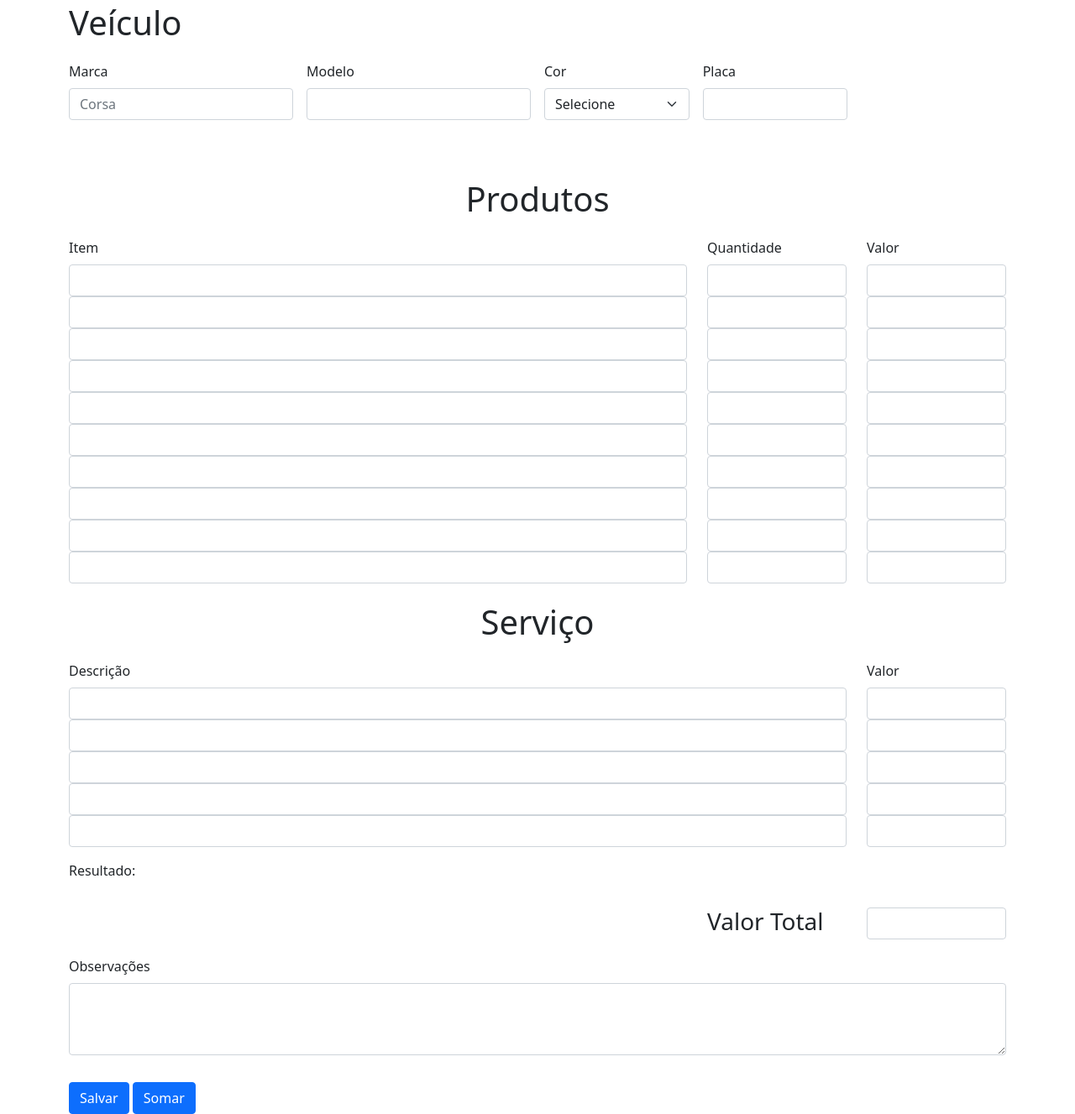
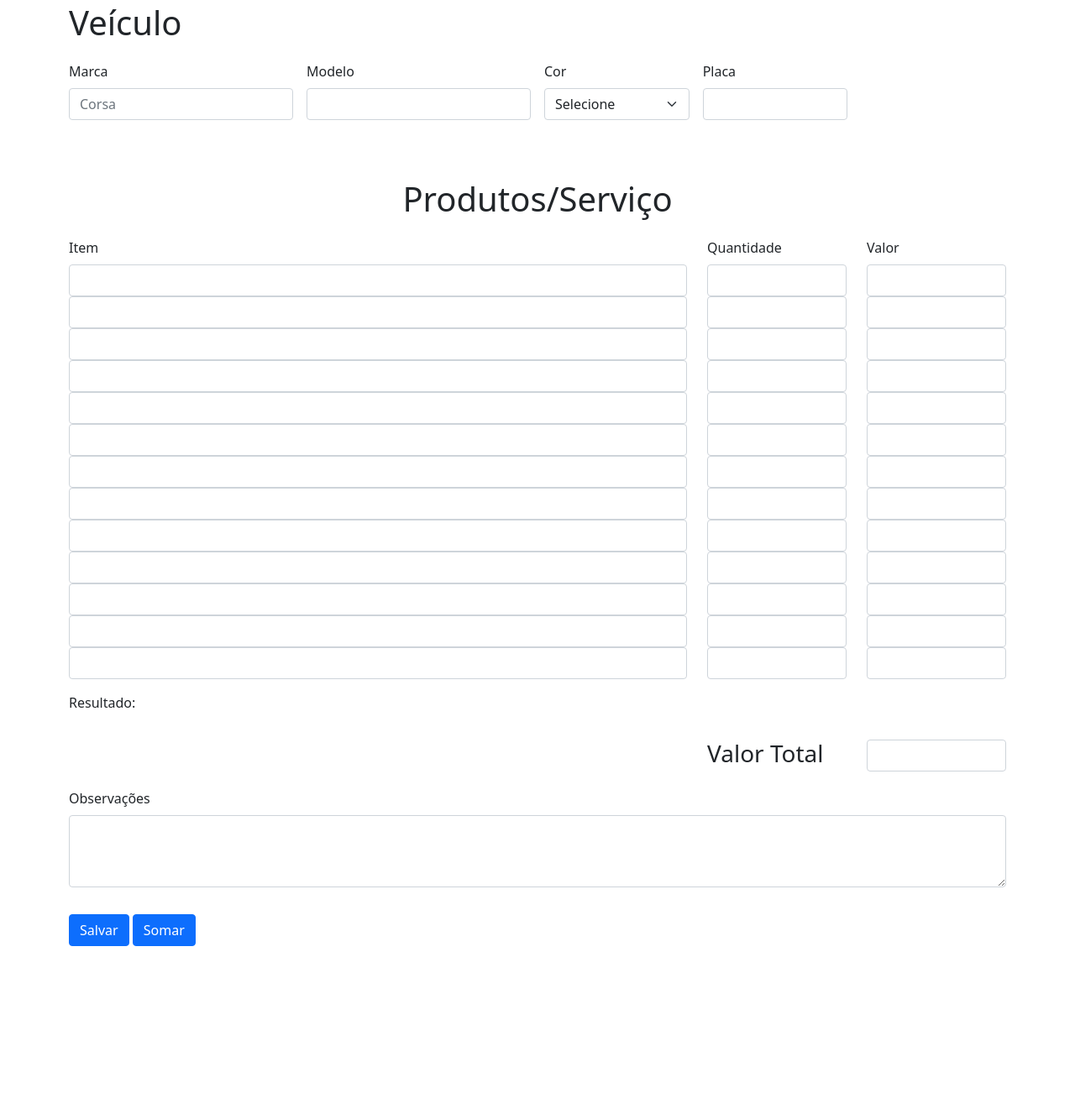
Before and after one commit to andreluizsilv/PrimeiroProjetoComercial, a Django app: page / in a window 1280 px wide. Shown: the part 293-1620 px from the top of the page at 84% size. After the commit the page ends 1420 px from the top, so only its background shows below. Run offline with Django 4.2, Linux system fonts and the light colour scheme.

Commit message:
Update homepage.html

```diff
--- a/app/templates/homepage.html
+++ b/app/templates/homepage.html
@@ -100,7 +100,7 @@
   <div class="col-12">
   </div><br><br>
 
-  <div class="text-center fs-1">Produtos</div><br><br>
+  <div class="text-center fs-1">Produtos/Serviço</div><br><br>
 
   <div class="container">
   <div class="row">
@@ -197,47 +197,37 @@
     <div class="col-sm-2">
     <input type="valor10" class="form-control" id="inputValor10" onKeyUp="mascaraMoeda(this, event)"  value="">
     </div>
+    <div class="col-sm-8">
+    <input type="item10" class="form-control" id="inputItem10">
+    </div>
+    <div class="col-sm-2">
+    <input type="quant10" class="form-control" id="inputQuant10">
+    </div>
+    <div class="col-sm-2">
+    <input type="valor10" class="form-control" id="inputValor10" onKeyUp="mascaraMoeda(this, event)"  value="">
+    </div>
+    <div class="col-sm-8">
+    <input type="item10" class="form-control" id="inputItem10">
+    </div>
+    <div class="col-sm-2">
+    <input type="quant10" class="form-control" id="inputQuant10">
+    </div>
+    <div class="col-sm-2">
+    <input type="valor10" class="form-control" id="inputValor10" onKeyUp="mascaraMoeda(this, event)"  value="">
+    </div>
+    <div class="col-sm-8">
+    <input type="item10" class="form-control" id="inputItem10">
+    </div>
+    <div class="col-sm-2">
+    <input type="quant10" class="form-control" id="inputQuant10">
+    </div>
+    <div class="col-sm-2">
+    <input type="valor10" class="form-control" id="inputValor10" onKeyUp="mascaraMoeda(this, event)"  value="">
+    </div>
   </div>
   </div><br>
 
-  <div class="text-center fs-1">Serviço</div><br><br>
 
-  <div class="container">
-  <div class="row">
-    <div class="col-sm-10">
-    <label for="inputDesc" class="form-label">Descrição</label>
-    <input type="desc" class="form-control" id="inputDesc">
-    </div>
-    <div class="col-sm-2">
-    <label for="inputValorServ" class="form-label">Valor</label>
-    <input type="valorserv" class="form-control" id="inputValorServ" onKeyUp="mascaraMoeda(this, event)"  value="">
-    </div>
-    <div class="col-sm-10">
-    <input type="desc2" class="form-control" id="inputDesc2">
-    </div>
-    <div class="col-sm-2">
-    <input type="valorserv2" class="form-control" id="inputValorServ2" onKeyUp="mascaraMoeda(this, event)"  value="">
-    </div>
-    <div class="col-sm-10">
-	<input type="desc3" class="form-control" id="inputDesc3">
-    </div>
-    <div class="col-sm-2">
-    <input type="valorserv3" class="form-control" id="inputValorServ3" onKeyUp="mascaraMoeda(this, event)"  value="">
-    </div>
-    <div class="col-sm-10">
-	<input type="desc4" class="form-control" id="inputDesc4">
-    </div>
-    <div class="col-sm-2">
-    <input type="text" class="form-control" id="inputValorServ4" onKeyUp="mascaraMoeda(this, event)"  value="">
-    </div>
-    <div class="col-sm-10">
-	<input type="desc5" class="form-control" id="inputDesc5">
-    </div>
-    <div class="col-sm-2">
-    <input type="text" class="form-control" id="inputValorServ5" onKeyUp="mascaraMoeda(this, event)"  value="">
-    </div>
-  </div>
-  </div>
         <p>Resultado: <span id="inputValorTotal"></span></p>
   <div class="container">
   <div class="row">
```
